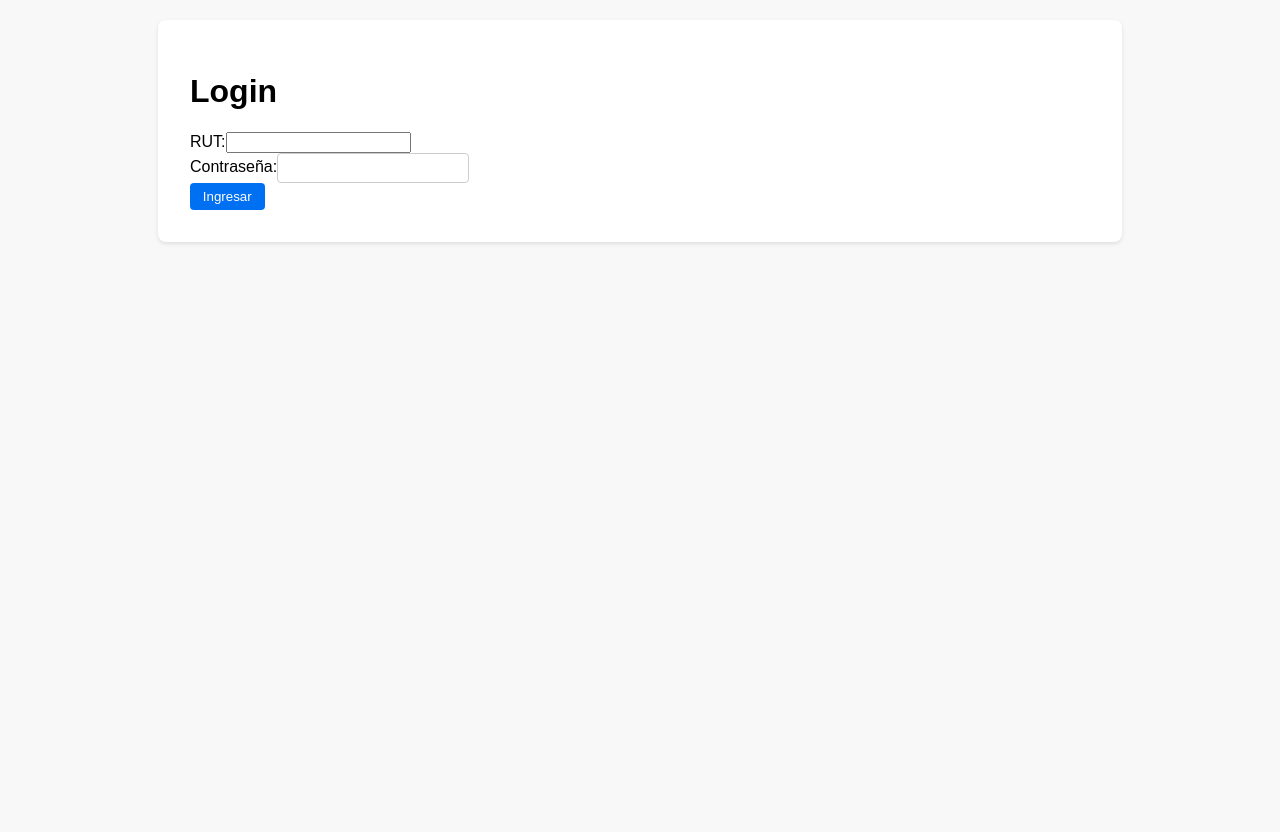
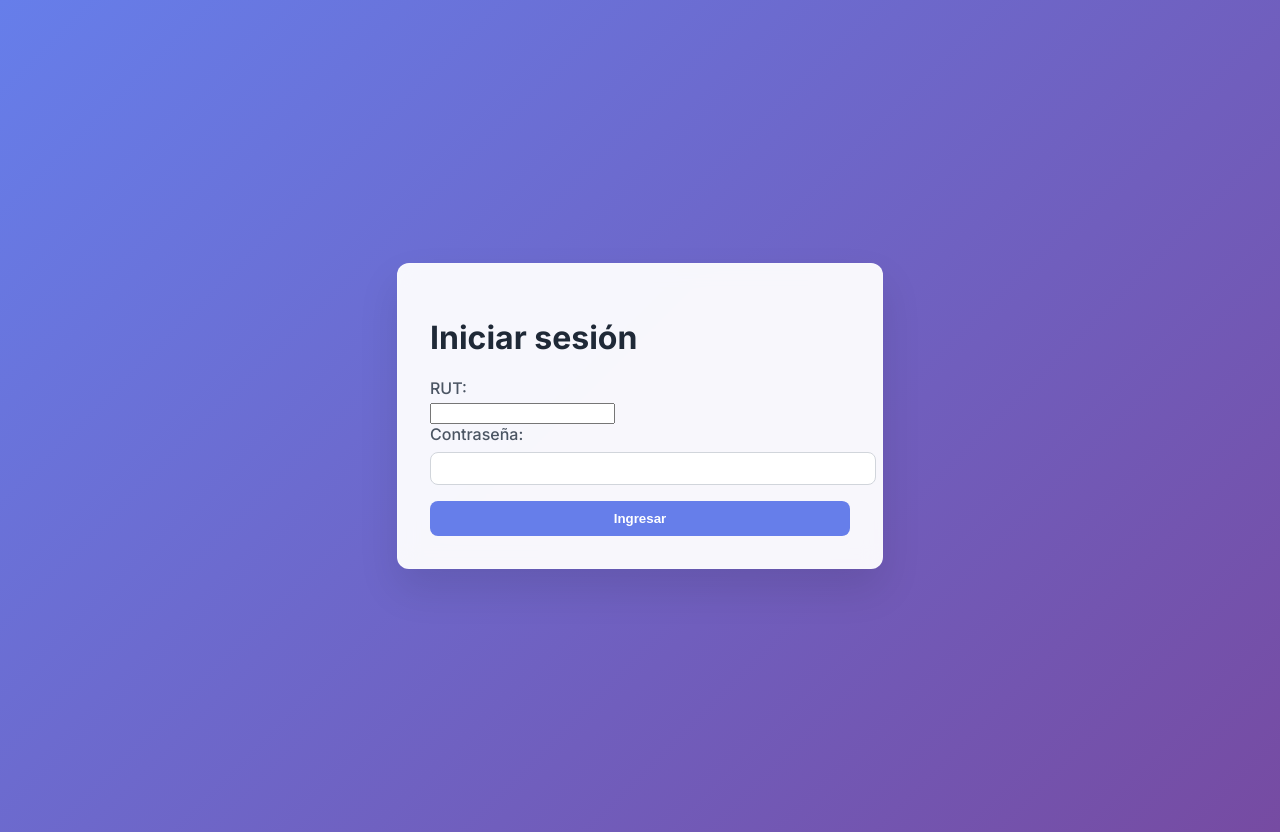
Before and after one commit to Tesis-ana/seminario, a Next.js app in the folder frontend/: page / in a window 1280 px wide. Before the commit the page ends 800 px from the top, so only its background shows below. Built offline with nearby package versions, Linux system fonts and the light colour scheme.

Commit message:
Style platform using WoundNetB7 design

```diff
--- a/frontend/pages/index.js
+++ b/frontend/pages/index.js
@@ -61,8 +61,9 @@ export default function Home() {
 
   if (!token) {
     return (
-      <div className="container">
-        <h1>Login</h1>
+      <div className="login-page">
+        <div className="glass-card">
+          <h1>Iniciar sesión</h1>
           <form onSubmit={handleSubmit}>
             <div>
               <label>RUT:</label>
@@ -74,13 +75,15 @@ export default function Home() {
             </div>
             <button type="submit">Ingresar</button>
           </form>
-        {error && <p style={{color:'red'}}>{error}</p>}
+          {error && <p className="error">{error}</p>}
+        </div>
       </div>
     );
   }
 
   return (
-    <div className="container">
+    <div className="login-page">
+      <div className="glass-card">
         <h1>Bienvenido</h1>
         <p>
           <a href="/consultas">Ir a consultas</a>
@@ -93,5 +96,6 @@ export default function Home() {
         </p>
         <LogoutButton />
       </div>
+    </div>
   );
 }
--- a/frontend/styles/globals.css
+++ b/frontend/styles/globals.css
@@ -1,45 +1,97 @@
+@import url('https://fonts.googleapis.com/css2?family=Inter:wght@300;400;500;600;700;800&display=swap');
 
 body {
-  font-family: Arial, sans-serif;
-  margin: 20px;
-  background-color: #f8f8f8;
+  font-family: 'Inter', sans-serif;
+  margin: 0;
+  background: linear-gradient(135deg, #667eea 0%, #764ba2 100%);
+  color: #1f2937;
 }
 
-.container {
-  max-width: 900px;
-  margin: 0 auto;
-  background: #fff;
+.login-page {
+  min-height: 100vh;
+  display: flex;
+  align-items: center;
+  justify-content: center;
+  padding: 1rem;
+}
+
+.glass-card {
+  background: rgba(255, 255, 255, 0.95);
+  backdrop-filter: blur(10px);
+  border: 1px solid rgba(255, 255, 255, 0.2);
+  border-radius: 0.75rem;
+  box-shadow: 0 20px 40px rgba(0, 0, 0, 0.1);
+  width: 100%;
+  max-width: 420px;
   padding: 2rem;
-  border-radius: 8px;
-  box-shadow: 0 2px 4px rgba(0, 0, 0, 0.1);
+}
+
+label {
+  display: block;
+  margin-bottom: 0.25rem;
+  color: #4b5563;
+  font-weight: 500;
 }
 
 input[type="text"],
 input[type="number"],
 input[type="password"],
 select {
-  padding: 0.4rem;
-  border: 1px solid #ccc;
-  border-radius: 4px;
-  margin-right: 0.5rem;
+  width: 100%;
+  padding: 0.5rem 0.75rem;
+  border: 1px solid #d1d5db;
+  border-radius: 0.5rem;
+  margin-top: 0.25rem;
+  margin-bottom: 1rem;
+  background-color: #fff;
 }
 
 button {
-  background-color: #0070f3;
+  width: 100%;
+  background-color: #667eea;
   color: #fff;
   border: none;
-  border-radius: 4px;
-  padding: 0.4rem 0.8rem;
+  border-radius: 0.5rem;
+  padding: 0.6rem 1rem;
+  font-weight: 600;
   cursor: pointer;
-  margin-right: 0.5rem;
+  transition: background-color 0.2s ease;
 }
 
 button:hover {
-  background-color: #005bb5;
+  background-color: #5a67d8;
 }
 
-.mt-1 {
+.error {
+  color: #dc2626;
+  margin-top: 0.5rem;
+}
+
+.table-container {
+  overflow-x: auto;
   margin-top: 1rem;
+}
+
+table {
+  width: 100%;
+  border-collapse: collapse;
+}
+
+th, td {
+  border: 1px solid #e5e7eb;
+  padding: 0.5rem;
+}
+
+thead th {
+  background-color: #f3f4f6;
+}
+
+tbody tr:nth-child(even) {
+  background-color: #f9fafb;
+}
+
+tbody tr:hover {
+  background-color: #eef2ff;
 }
 
 .spinner {
@@ -56,29 +108,3 @@ button:hover {
   0% { transform: rotate(0deg); }
   100% { transform: rotate(360deg); }
 }
-
-table {
-  width: 100%;
-  border-collapse: collapse;
-  margin-top: 1rem;
-  table-layout: fixed;
-  overflow-x: auto;
-  display: block;
-}
-
-th, td {
-  border: 1px solid #ddd;
-  padding: 0.5rem;
-}
-
-thead th {
-  background-color: #f0f0f0;
-}
-
-tbody tr:nth-child(even) {
-  background-color: #f9f9f9;
-}
-
-tbody tr:hover {
-  background-color: #e6f2ff;
-}
```
Lines whose indentation alone changed are shown as unchanged.
